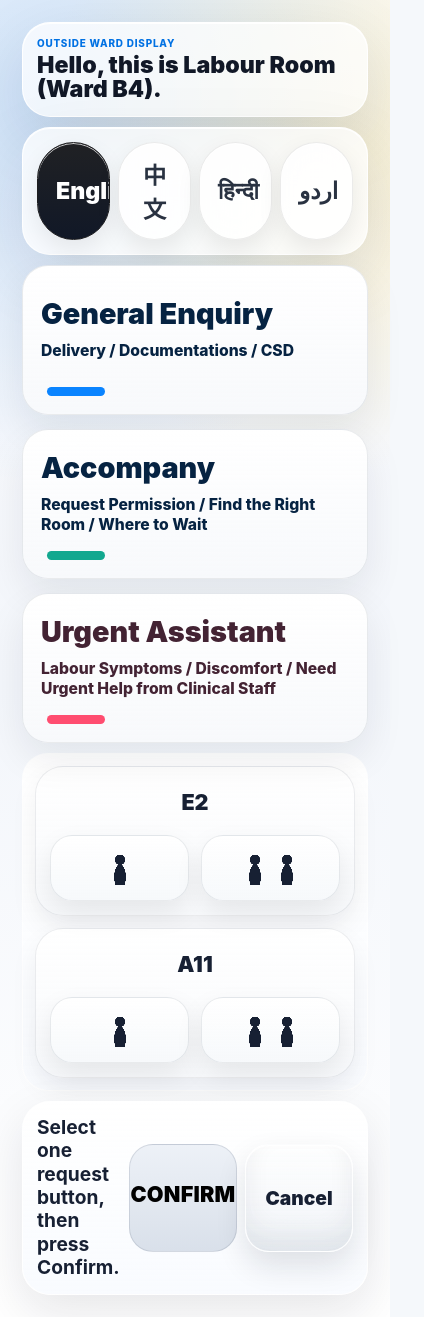
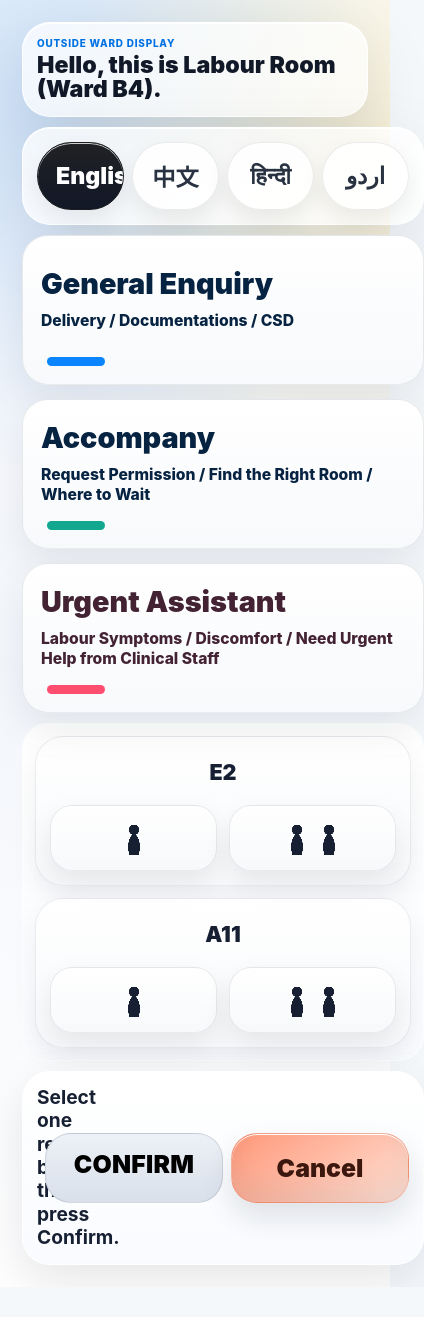
Before and after one commit to ninabun/smart-reception, a Next.js app: page /outside in a window 390 px wide. Shown: the whole page, 424 px wide, since content can reach past the window. After the commit the page ends 1287 px from the top, so only its background shows below. Built offline with nearby package versions, Linux system fonts and the light colour scheme.

Commit message:
Refine outside action buttons and selection toggle

```diff
--- a/app/globals.css
+++ b/app/globals.css
@@ -2958,3 +2958,49 @@ h3 {
     0 14px 30px rgba(15, 23, 42, 0.12);
   font-size: clamp(1.2rem, 1.75vw, 1.55rem);
 }
+
+.confirm-request-action,
+.outside-cancel-action {
+  aspect-ratio: auto;
+  border-radius: 26px;
+  height: clamp(70px, 6vw, 84px);
+  width: clamp(178px, 15vw, 230px);
+}
+
+.confirm-request-action {
+  background:
+    linear-gradient(180deg, rgba(255, 255, 255, 0.78), rgba(226, 232, 240, 0.62)),
+    rgba(244, 247, 251, 0.64);
+}
+
+.confirm-request-action.general {
+  background:
+    linear-gradient(145deg, rgba(10, 132, 255, 0.9), rgba(185, 220, 255, 0.9)),
+    rgba(220, 238, 255, 0.7);
+}
+
+.confirm-request-action.patient {
+  background:
+    linear-gradient(145deg, rgba(22, 174, 136, 0.9), rgba(178, 242, 224, 0.9)),
+    rgba(220, 250, 248, 0.7);
+}
+
+.confirm-request-action.urgent {
+  background:
+    linear-gradient(145deg, rgba(255, 77, 112, 0.88), rgba(255, 196, 214, 0.9)),
+    rgba(255, 236, 244, 0.7);
+}
+
+.outside-cancel-action {
+  background:
+    linear-gradient(145deg, rgba(255, 145, 112, 0.92), rgba(255, 224, 211, 0.92)),
+    rgba(255, 239, 232, 0.7);
+  border-color: rgba(196, 74, 42, 0.26);
+  color: #3b170d;
+}
+
+.confirm-request-action .glass-key-content,
+.outside-cancel-action {
+  font-size: clamp(1.55rem, 2.1vw, 2rem);
+  font-weight: 1000;
+}
--- a/app/outside/page.tsx
+++ b/app/outside/page.tsx
@@ -273,7 +273,7 @@ export default function OutsideDisplay() {
             <GlassKeyButton
               className={`request-card ${option.kind}${selectedKind === option.kind ? " selected" : ""}`}
               key={option.kind}
-              onClick={() => setSelectedKind(option.kind)}
+              onClick={() => setSelectedKind((currentKind) => (currentKind === option.kind ? null : option.kind))}
               showScene={false}
               tone={option.kind === "urgent" ? "red" : option.kind === "patient" ? "green" : "blue"}
             >
```
